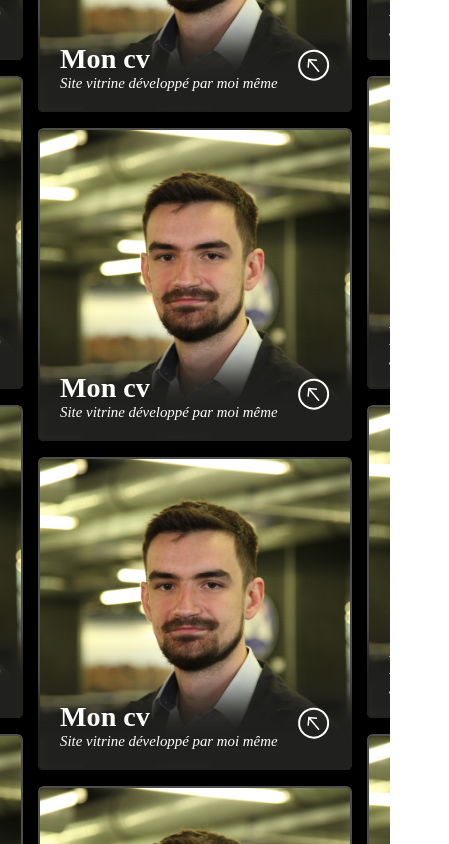
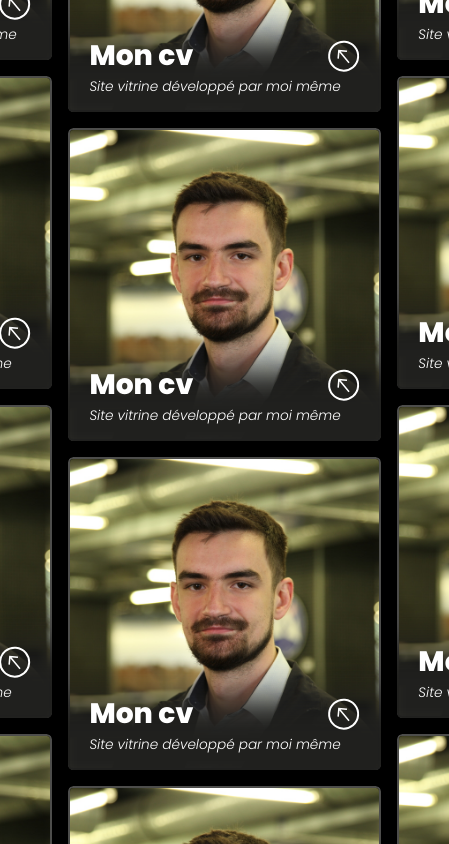
Before and after one commit to Romtar44/CV, a React (Vite) app in the folder Cv/: page / in a window 390 px wide. Shown: the top 844 px of the page, 449 px wide, since content can reach past the window. Built offline with nearby package versions, Linux system fonts and the light colour scheme.

Commit message:
ajustement

```diff
--- a/Cv/src/components/mainBox/boxTitle/boxTitle.module.scss
+++ b/Cv/src/components/mainBox/boxTitle/boxTitle.module.scss
@@ -9,12 +9,15 @@
 
 	h3 {
 		font-size: 1.1em;
+		font-family: 'PoppinsTitle';
+
 	}
 
 	i {
-		font-size: 0.6em;
+		font-size: 0.55em;
 		font-weight: 400;
 		position: relative;
+		font-family: 'PoppinsItalic';
 	}
 }
 
@@ -28,7 +31,7 @@
 		}
 
 		i {
-			font-size: 0.75em;
+			font-size: 0.7em;
 		}
 	}
 }
@@ -43,7 +46,7 @@
 		}
 
 		i {
-			font-size: 1.2em;
+			font-size: 1.05em;
 		}
 	}
 }
@@ -58,7 +61,7 @@
 		}
 
 		i {
-			font-size: 1.85em;
+			font-size: 1.7em;
 		}
 	}
 }
--- a/Cv/src/components/mainBox/mainbox.module.scss
+++ b/Cv/src/components/mainBox/mainbox.module.scss
@@ -33,10 +33,11 @@
 		.title {
 			padding-left: $SidePadding;
 			padding-right: $SidePadding;
-			top: 83%;
+			top: 78%;
 			bottom: 0%;
 			left: 0%;
 			right: 0%;
+			font-family: 'PoppinsTitle';
 			position: absolute;
 			width: $BoxSize;
 			height: fit-content;
@@ -95,7 +96,7 @@
 
 			.boxTitleContainer {
 				animation: bounceTitle $TitleBounceTime linear;
-				top: 78%;
+				top: 75%;
 
 				.arrowContainer {
 					display: flex;
@@ -127,6 +128,10 @@
 			width: $MediumBoxSize;
 			height: $MediumBoxSize;
 
+			.title {
+				font-size: 1.4em;
+			}
+
 			.arrowContainer {
 				translate: 0 20%;
 			}
@@ -140,7 +145,7 @@
 		height: calc($SmallBoxSize * 1.15);
 
 		.boxTitleContainer {
-			top: 78% !important;
+			top: 75% !important;
 			animation: none;
 			display: flex;
 
@@ -231,11 +236,11 @@
 
 	50% {
 		opacity: 1;
-		top: 75%;
+		top: 70%;
 	}
 
 	90% {
-		top: 85%;
+		top: 78%;
 	}
 }
 
--- a/Cv/src/components/projectBox/projectBox.module.scss
+++ b/Cv/src/components/projectBox/projectBox.module.scss
@@ -3,14 +3,6 @@ html,
 	font-size: 2.06vw;
 	max-height: 100%;
 	max-width: 100%;
-	overflow: auto;
-	//width: 100vw;
-}
-
-body {
-	margin: 0;
-	padding: 0;
-	width: 100vw;
 }
 
 * {
@@ -24,6 +16,7 @@ body {
 }
 
 .container {
+	overflow: hidden;
 	position: relative;
 	background-color: black;
 	width: 100vw;
--- a/Cv/src/portfolio.module.scss
+++ b/Cv/src/portfolio.module.scss
@@ -30,12 +30,15 @@ html,
 }
 
 body {
-	width: calc($BoxSize * 1.15 * 4);
+	margin: 0;
+	padding: 0;
 }
 
 .mainContainer {
 	margin: auto;
-	width: 100%;
+	width: calc($BoxSize * 1.15 * 4);
+	height: calc($BoxSize * 1.15 * 9);
+
 	overflow: hidden;
 
 	background-color: black;
--- a/Cv/src/portfolio.tsx
+++ b/Cv/src/portfolio.tsx
@@ -16,7 +16,7 @@ function Portfolio()
 
 	const mouseMoveFunction = (event: any) =>
 	{
-		window.scroll({ left: event.pageX / (document.body.clientWidth / (document.body.clientWidth - window.innerWidth)), behavior: 'instant' })
+		window.scroll({ left: event.pageX / (document.documentElement.scrollWidth / (document.documentElement.scrollWidth - window.innerWidth)), behavior: 'instant' })
 	}
 
 	const handleScroll = () =>
@@ -24,9 +24,10 @@ function Portfolio()
 		setOffsetY(window.scrollY)
 	}
 
+
 	useEffect(() =>
 	{
-		window.scroll({ top: document.body.clientHeight / 2, left: (document.body.clientWidth / 2) / (document.body.clientWidth / (document.body.clientWidth - window.innerWidth)), behavior: 'instant' })
+		window.scroll({ top: document.body.clientHeight / 2, left: (document.documentElement.scrollWidth / 2) / (document.documentElement.scrollWidth / (document.documentElement.scrollWidth - window.innerWidth)), behavior: 'instant' })
 		if (!smallMode)
 			window.addEventListener('mousemove', mouseMoveFunction)
 		else
@@ -40,8 +41,7 @@ function Portfolio()
 		})
 	}, [smallMode])
 
-
-
+	console.log(document.documentElement.scrollWidth)
 
 	return (
 		<>
@@ -56,7 +56,10 @@ function Portfolio()
 							<MainBox color='#20201e' img={Pp} path='/portfolio' title='Mon cv' description='Site vitrine développé par moi même' />
 							<MainBox color='#2f4454' img={Pong} path='/pong' title='Mon cv' description='Site vitrine développé par moi même' />
 							<MainBox color='#20201e' img={Pp} path='/portfolio' title='Mon cv' description='Site vitrine développé par moi même' />
+							<MainBox color='#20201e' img={Pp} path='/portfolio' title='Mon cv' description='Site vitrine développé par moi même' />
 							<MainBox color='#2f4454' img={Pong} path='/pong' title='Mon cv' description='Site vitrine développé par moi même' />
+							<MainBox color='#2f4454' img={Pong} path='/pong' title='Mon cv' description='Site vitrine développé par moi même' />
+							<MainBox color='#20201e' img={Pp} path='/portfolio' title='Mon cv' description='Site vitrine développé par moi même' />
 						</div>
 
 						<div className={styles.longColumn + " " + styles.column} style={{ transform: `translateY(${offsetY * 0.5}px)` }}>
@@ -65,28 +68,44 @@ function Portfolio()
 							<MainBox color='#20201e' img={Pp} path='/portfolio' title='Mon cv' description='Site vitrine développé par moi même' />
 							<MainBox color='#2f4454' img={Pong} path='/pong' title='Mon cv' description='Site vitrine développé par moi même' />
 							<MainBox color='#20201e' img={Pp} path='/portfolio' title='Mon cv' description='Site vitrine développé par moi même' />
+							<MainBox color='#20201e' img={Pp} path='/portfolio' title='Mon cv' description='Site vitrine développé par moi même' />
+							<MainBox color='#2f4454' img={Pong} path='/pong' title='Mon cv' description='Site vitrine développé par moi même' />
+							<MainBox color='#20201e' img={Pp} path='/portfolio' title='Mon cv' description='Site vitrine développé par moi même' />
+							<MainBox color='#2f4454' img={Pong} path='/pong' title='Mon cv' description='Site vitrine développé par moi même' />
+
 						</div>
 
 						<div className={styles.shortColumn + " " + styles.column} style={{ transform: `translateY(${offsetY * 0.2}px)` }}>
+							<MainBox color='#2f4454' img={Pong} path='/pong' title='Mon cv' description='Site vitrine développé par moi même' />
+							<MainBox color='#20201e' img={Pp} path='/portfolio' title='Mon cv' description='Site vitrine développé par moi même' />
+							<MainBox color='#2f4454' img={Pong} path='/pong' title='Mon cv' description='Site vitrine développé par moi même' />
+							<MainBox color='#20201e' img={Pp} path='/portfolio' title='Mon cv' description='Site vitrine développé par moi même' />
+							<MainBox color='#20201e' img={Pp} path='/portfolio' title='Mon cv' description='Site vitrine développé par moi même' />
+							<MainBox color='#2f4454' img={Pong} path='/pong' title='Mon cv' description='Site vitrine développé par moi même' />
+							<MainBox color='#2f4454' img={Pong} path='/pong' title='Mon cv' description='Site vitrine développé par moi même' />
+							<MainBox color='#20201e' img={Pp} path='/portfolio' title='Mon cv' description='Site vitrine développé par moi même' />
+						</div>
+
+						<div className={styles.longColumn + " " + styles.column} style={{ transform: `translateY(${offsetY * 0.5}px)` }}>
+							<MainBox color='#20201e' img={Pp} path='/portfolio' title='Mon cv' description='Site vitrine développé par moi même' />
+							<MainBox color='#2f4454' img={Pong} path='/pong' title='Mon cv' description='Site vitrine développé par moi même' />
+							<MainBox color='#20201e' img={Pp} path='/portfolio' title='Mon cv' description='Site vitrine développé par moi même' />
+							<MainBox color='#2f4454' img={Pong} path='/pong' title='Mon cv' description='Site vitrine développé par moi même' />
 							<MainBox color='#20201e' img={Pp} path='/portfolio' title='Mon cv' description='Site vitrine développé par moi même' />
 							<MainBox color='#20201e' img={Pp} path='/portfolio' title='Mon cv' description='Site vitrine développé par moi même' />
 							<MainBox color='#2f4454' img={Pong} path='/pong' title='Mon cv' description='Site vitrine développé par moi même' />
 							<MainBox color='#20201e' img={Pp} path='/portfolio' title='Mon cv' description='Site vitrine développé par moi même' />
 							<MainBox color='#2f4454' img={Pong} path='/pong' title='Mon cv' description='Site vitrine développé par moi même' />
-						</div>
 
-						<div className={styles.longColumn + " " + styles.column} style={{ transform: `translateY(${offsetY * 0.5}px)` }}>
-							<MainBox color='#2f4454' img={Pong} path='/pong' title='Mon cv' description='Site vitrine développé par moi même' />
-							<MainBox color='#20201e' img={Pp} path='/portfolio' title='Mon cv' description='Site vitrine développé par moi même' />
-							<MainBox color='#20201e' img={Pp} path='/portfolio' title='Mon cv' description='Site vitrine développé par moi même' />
-							<MainBox color='#2f4454' img={Pong} path='/pong' title='Mon cv' description='Site vitrine développé par moi même' />
-							<MainBox color='#20201e' img={Pp} path='/portfolio' title='Mon cv' description='Site vitrine développé par moi même' />
 						</div>
 
 						<div className={styles.shortColumn + " " + styles.column} style={{ transform: `translateY(${offsetY * 0.2}px)` }}>
 							<MainBox color='#2f4454' img={Pong} path='/pong' title='Mon cv' description='Site vitrine développé par moi même' />
 							<MainBox color='#20201e' img={Pp} path='/portfolio' title='Mon cv' description='Site vitrine développé par moi même' />
+							<MainBox color='#2f4454' img={Pong} path='/pong' title='Mon cv' description='Site vitrine développé par moi même' />
 							<MainBox color='#20201e' img={Pp} path='/portfolio' title='Mon cv' description='Site vitrine développé par moi même' />
+							<MainBox color='#20201e' img={Pp} path='/portfolio' title='Mon cv' description='Site vitrine développé par moi même' />
+							<MainBox color='#2f4454' img={Pong} path='/pong' title='Mon cv' description='Site vitrine développé par moi même' />
 							<MainBox color='#2f4454' img={Pong} path='/pong' title='Mon cv' description='Site vitrine développé par moi même' />
 							<MainBox color='#20201e' img={Pp} path='/portfolio' title='Mon cv' description='Site vitrine développé par moi même' />
 						</div>
@@ -111,7 +130,7 @@ function Portfolio()
 							<MainBox color='#20201e' img={Pp} path='/portfolio' title='Mon cv' description='Site vitrine développé par moi même' />
 						</div>
 
-						<div className={styles.shortColumn + " " + styles.column} style={{ transform: `translateY(${offsetY * 0.3}px)` }}>
+						<div className={styles.shortColumn + " " + styles.column} style={{ transform: `translateY(${offsetY * 0.2}px)` }}>
 							<MainBox color='#20201e' img={Pp} path='/portfolio' title='Mon cv' description='Site vitrine développé par moi même' />
 							<MainBox color='#20201e' img={Pp} path='/portfolio' title='Mon cv' description='Site vitrine développé par moi même' />
 							<MainBox color='#20201e' img={Pp} path='/portfolio' title='Mon cv' description='Site vitrine développé par moi même' />
```
